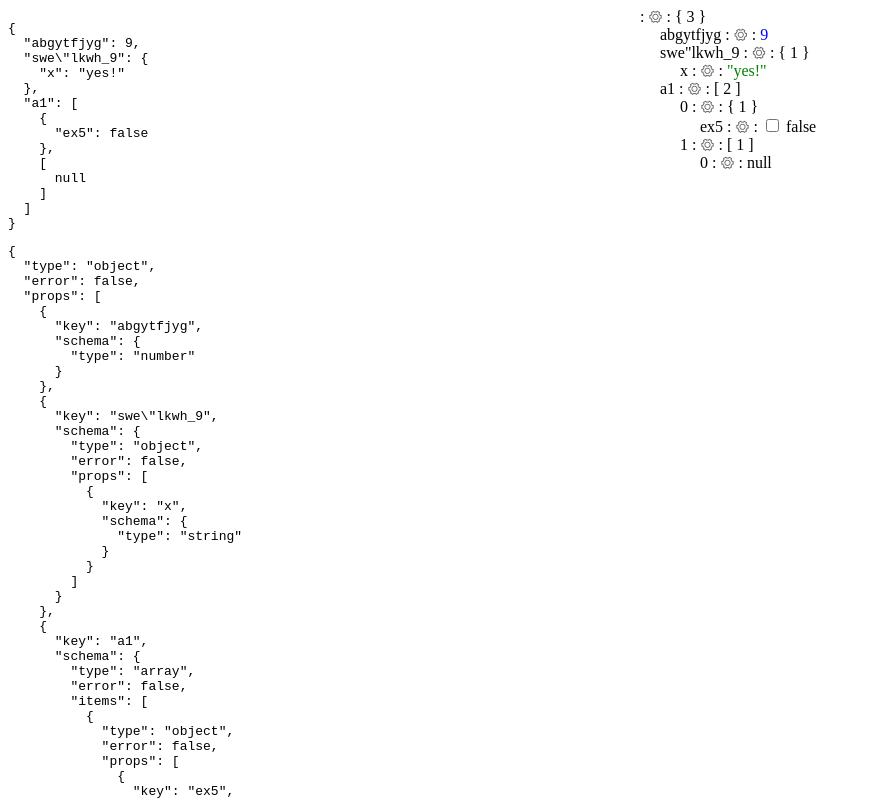
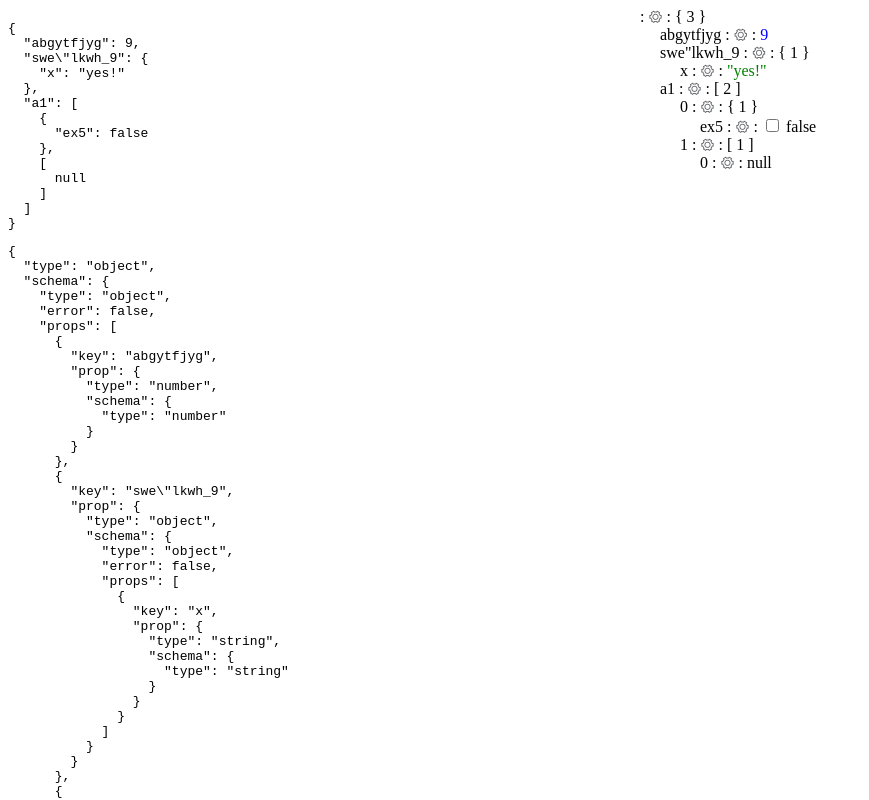
Before and after one commit to karudo/json-editor, a Vue app: page / in a window 1280 px wide. Shown: the top 800 px of the page, without its empty margins (0-869 px from the left). Built offline with nearby package versions, Linux system fonts and the light colour scheme.

Commit message:
it works again

```diff
--- a/src/components/Hello.vue
+++ b/src/components/Hello.vue
@@ -22,7 +22,6 @@ export default {
       a1: [{ex5: false}, [null]]
     }
     const schema = getEditorSchema(value)
-    console.log(schema)
     return {
       value,
       schema
--- a/src/components/json-editor/json-editor.vue
+++ b/src/components/json-editor/json-editor.vue
@@ -2,6 +2,7 @@
   <div>
     <component :is="`json-editor-${schema.type}`"
                :path="[]"
+               :schema-path="[]"
                :schema="schema"
                :value="value"
     />
@@ -10,13 +11,15 @@
 
 <script>
 import {symbolRoot} from './symbols'
-import {getByPath} from './utils'
+import {getValueByPath, getSchemaByPath, getValuePathPySchemaPath} from './utils'
+import {convertValue} from './schema'
 export default {
   props: ['schema', 'value'],
   provide () {
     return {
       [symbolRoot]: {
         setValue: this.setValue,
+        changeType: this.changeType,
         changeKey: this.changeKey,
         insert: this.insert,
         remove: this.remove
@@ -28,23 +31,39 @@ export default {
       if (path.length) {
         const [...objPath] = path
         const key = objPath.pop()
-        const obj = getByPath(this.value, objPath)
+        const obj = getValueByPath(this.value, objPath)
         this.$set(obj, key, newValue)
       } else {
         this.$emit('input', newValue)
       }
     },
+    changeType (schemaPath, newType) {
+      const schema = getSchemaByPath(this.schema, schemaPath)
+      schema.changeType(newType)
+
+      const valuePath = getValuePathPySchemaPath(this.schema, schemaPath)
+      const value = getValueByPath(this.value, valuePath)
+      this.setValue(valuePath, convertValue(newType, value))
+    },
     changeKey (path, key, newKey) {
-      const obj = getByPath(this.value, path)
+      const obj = getValueByPath(this.value, path)
       this.$set(obj, newKey, obj[key])
       this.$delete(obj, key)
     },
-    insert (path, idx, item) {
-      const arr = getByPath(this.value, path)
-      arr.splice(idx, 0, item)
+    insert (schemaPath, idx) {
+      const schema = getSchemaByPath(this.schema, schemaPath)
+      schema.callMethod('insert', idx)
+
+      const valuePath = getValuePathPySchemaPath(this.schema, schemaPath)
+      const arr = getValueByPath(this.value, valuePath)
+      arr.splice(idx, 0, '')
     },
-    remove (path, idx) {
-      const arr = getByPath(this.value, path)
+    remove (schemaPath, idx) {
+      const schema = getSchemaByPath(this.schema, schemaPath)
+      schema.callMethod('remove', idx)
+
+      const valuePath = getValuePathPySchemaPath(this.schema, schemaPath)
+      const arr = getValueByPath(this.value, valuePath)
       arr.splice(idx, 1)
     }
   }
--- a/src/components/json-editor/schema.js
+++ b/src/components/json-editor/schema.js
@@ -59,6 +59,14 @@ const ArraySchema = Schema.extend({
       items: items
     }
   },
+  methods: {
+    insert (idx, type = 'string') {
+      this.items.splice(idx, 0, createSchemaItem(type))
+    },
+    remove (idx) {
+      this.items.splice(idx, 1)
+    }
+  },
   computed: {
     error () {
       return this.items.some(item => item.error) && 'contains invalid items'
@@ -76,7 +84,7 @@ const ObjectSchema = Schema.extend({
   },
   computed: {
     error () {
-      return this.props.some(prop => prop.schema.error) && 'contains invalid props'
+      return this.props.some(prop => prop.prop.error) && 'contains invalid props'
     }
   }
 })
@@ -133,15 +141,33 @@ export function getSchemaForType (type, data) {
 }
 
 const SchemaWrapper = Vue.extend({
-  data () {
-
-  },
   computed: {
     type () {
       return this.schema.type
     }
+  },
+  methods: {
+    changeType (newType) {
+      this.schema = getSchemaForType(newType)
+    },
+    callMethod (method, ...args) {
+      return this.schema[method](...args)
+    },
+    toJSON () {
+      return {
+        type: this.type,
+        schema: this.schema
+      }
+    }
   }
 })
+
+function createSchemaItem (type, data) {
+  const schema = getSchemaForType(type, data)
+  return new SchemaWrapper({
+    data: {schema}
+  })
+}
 
 export function convertValue (type, oldValue) {
   return typesCheckers[type].defValue(oldValue)
@@ -152,21 +178,21 @@ export function getEditorSchema (json) {
   let schema
   switch (type) {
     case 'array':
-      schema = getSchemaForType('array', {
+      schema = createSchemaItem(type, {
         items: json.map(item => getEditorSchema(item))
       })
       break
     case 'object':
-      schema = getSchemaForType('object', {
+      schema = createSchemaItem(type, {
         props: _.map(json, (prop, key) => ({
           key,
           error: undefined,
-          schema: getEditorSchema(prop)
+          prop: getEditorSchema(prop)
         }))
       })
       break
     default:
-      schema = getSchemaForType(type)
+      schema = createSchemaItem(type)
   }
   return schema
 }
--- a/src/components/json-editor/type-editors/array.vue
+++ b/src/components/json-editor/type-editors/array.vue
@@ -3,13 +3,14 @@
     <div>
       <slot name="name"></slot>
       <json-editor-props-menu :menu-items="menuItems"/>
-      [ {{schema.items.length}} ]
+      [ {{schema.schema.items.length}} ]
     </div>
     <div class="childrens">
-      <component v-for="(item, idx) in schema.items"
+      <component v-for="(item, idx) in schema.schema.items"
                  :is="`json-editor-${item.type}`"
                  :key="`${idx}-${item.num}`"
                  :path="[...path, idx]"
+                 :schema-path="[...schemaPath, idx]"
                  :schema="item"
                  :value="value[idx]"
                  :parent-menu-items="getSubmenuItems(idx)"
@@ -22,23 +23,14 @@
 
 <script>
 import EditorMixin from './editor-mixin'
-import {symbolObjectEditor} from '../symbols'
 export default {
   mixins: [EditorMixin],
-  provide () {
-    return {
-      [symbolObjectEditor]: {
-        addItem: () => {
-          this.schema.items.push(this.getEmptySchema('string'))
-          this.jsonEditor.addItem(this.path, '')
-        }
-      }
-    }
-  },
   methods: {
     insert (idx) {
-      this.schema.items.splice(idx, 0, this.getEmptySchema('string'))
-      this.jsonEditor.insert(this.path, idx, '')
+      this.jsonEditor.insert(this.schemaPath, idx)
+    },
+    remove (idx) {
+      this.jsonEditor.remove(this.schemaPath, idx)
     },
     getSubmenuItems (idx) {
       return [{
@@ -48,6 +40,9 @@ export default {
       }, {
         title: 'Insert after',
         cb: () => this.insert(idx + 1)
+      }, {
+        title: 'Remove',
+        cb: () => this.remove(idx)
       }]
     }
   }
--- a/src/components/json-editor/type-editors/editor-mixin.js
+++ b/src/components/json-editor/type-editors/editor-mixin.js
@@ -1,12 +1,13 @@
 import JsonEditorPropsMenu from '../json-editor-props-menu'
 import EditableSpan from '../editable-span'
-import {getSchemaForType, convertValue} from '../schema'
 import {symbolTypeEditor, symbolRoot} from '../symbols'
 export default {
   props: {
     path: Array,
     value: null,
     schema: null,
+    schemaPath: Array,
+
     parentMenuItems: {
       type: Array,
       default: () => []
@@ -44,13 +45,9 @@ export default {
     }
   },
   methods: {
-    getEmptySchema (newType) {
-      return getSchemaForType(newType)
-    },
     changeType (newType) {
       if (this.schema.type !== newType) {
-        Object.assign(this.schema, this.getEmptySchema(newType))
-        this.jsonEditor.setValue(this.path, convertValue(newType, this.value))
+        this.jsonEditor.changeType(this.schemaPath, newType)
       }
     }
   },
--- a/src/components/json-editor/type-editors/object.vue
+++ b/src/components/json-editor/type-editors/object.vue
@@ -3,14 +3,15 @@
     <div>
       <slot name="name"></slot>
       <json-editor-props-menu :menu-items="menuItems"/>
-      { {{schema.props.length}} }
+      { {{schema.schema.props.length}} }
     </div>
     <div class="childrens">
-      <component v-for="(prop, idx) in schema.props"
+      <component v-for="(prop, idx) in schema.schema.props"
                  :path="[...path, prop.key]"
+                 :schema-path="[...schemaPath, idx]"
                  :key="prop.key"
-                 :is="`json-editor-${prop.schema.type}`"
-                 :schema="prop.schema"
+                 :is="`json-editor-${prop.prop.type}`"
+                 :schema="prop.prop"
                  v-model="value[prop.key]"
       >
         <editable-span slot="name" :value="prop.key" @change="onChangeKey(idx, $event)"/>
--- a/src/components/json-editor/utils.js
+++ b/src/components/json-editor/utils.js
@@ -3,22 +3,37 @@ export function floatVal (v) {
   return isNaN(v) ? 0 : v
 }
 
-export function getByPath (obj, path) {
+export function getValueByPath (obj, path) {
   for (const key of path) {
     obj = obj[key]
   }
   return obj
 }
 
-export function getSchemaByPath (schema, path) {
+export function getSchemaByPath (wrappedSchema, path) {
   for (const idx of path) {
-    if (schema.type === 'array') {
-      schema = schema.items[idx]
-    } else if (schema.type === 'object') {
-      schema = schema.props[idx].schema
+    if (wrappedSchema.type === 'array') {
+      wrappedSchema = wrappedSchema.schema.items[idx]
+    } else if (wrappedSchema.type === 'object') {
+      wrappedSchema = wrappedSchema.schema.props[idx].prop
     }
   }
-  return schema
+  return wrappedSchema
+}
+
+export function getValuePathPySchemaPath (wrappedSchema, schemaPath) {
+  const path = []
+  for (const idx of schemaPath) {
+    if (wrappedSchema.type === 'array') {
+      wrappedSchema = wrappedSchema.schema.items[idx]
+      path.push(idx)
+    } else if (wrappedSchema.type === 'object') {
+      const prop = wrappedSchema.schema.props[idx]
+      wrappedSchema = prop.prop
+      path.push(prop.key)
+    }
+  }
+  return path
 }
 
 /*
```
